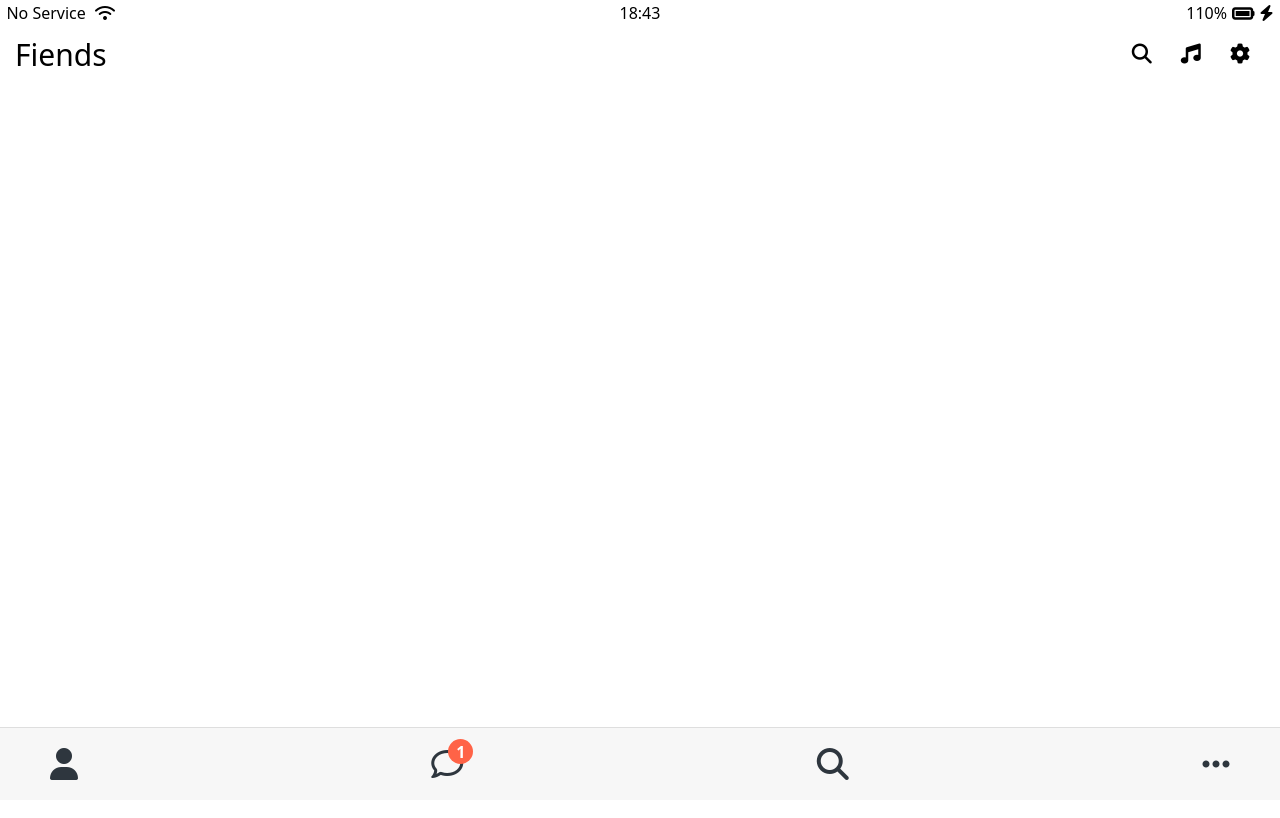
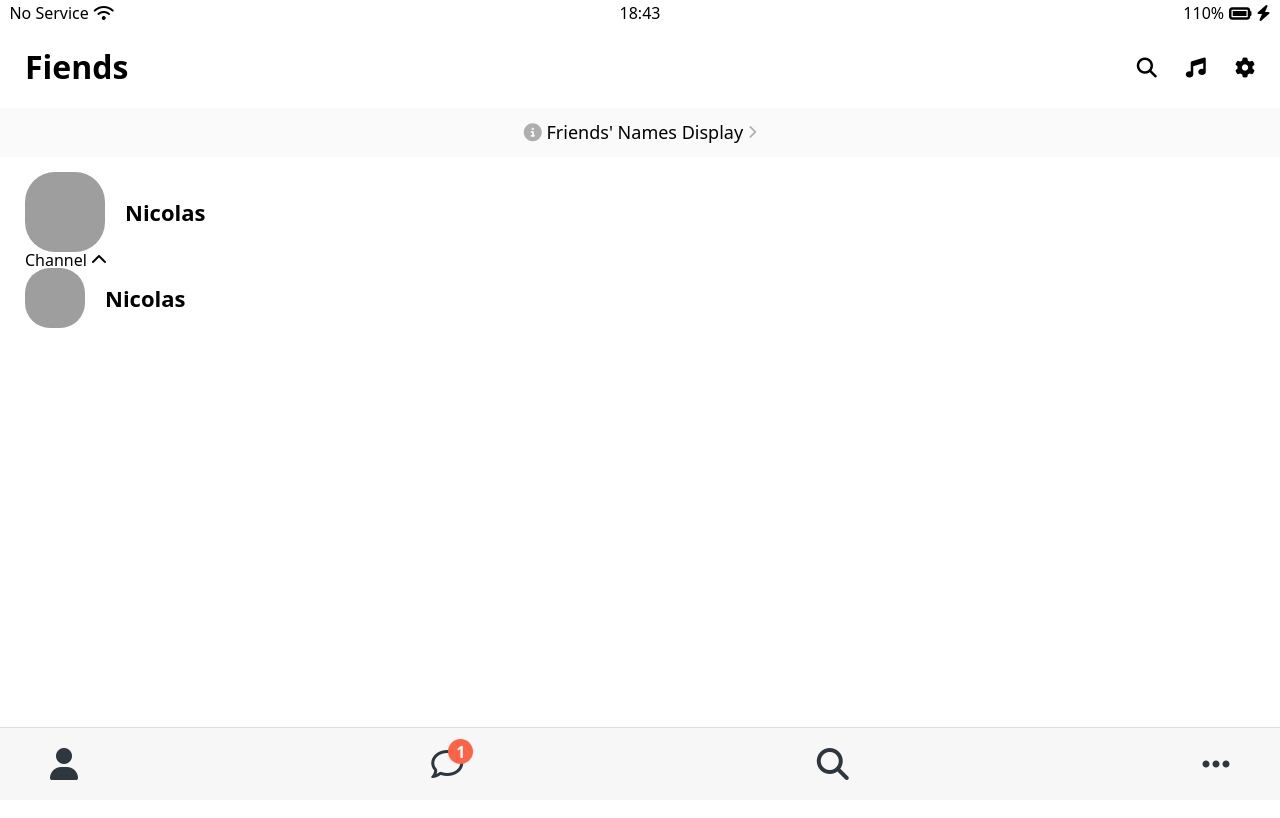
Before and after one commit to ClearLove97/kokoa-clone-2023, a plain HTML site: page friends.html in a window 1280 px wide. Shown: the top 818 px of the page. Drawn offline with Linux system fonts and the light colour scheme; grey boxes are pictures that could not be loaded.

Commit message:
adds 6.18 friends screen
Friends Screen 화면 상당 고정바
css fixed 을 이용하여 만듦

```diff
--- a/css/components/screen-header-bar.css
+++ b/css/components/screen-header-bar.css
@@ -1,20 +1,23 @@
 .screen-header {
   position: fixed;
+  top: 26px;
+  left: 0;
+  right: 0;
+
   display: flex;
   justify-content: space-between;
-  top: 20px;
-  width: 100%;
-  box-sizing: border-box;
-  padding-top: 20px;
-}
-.screen-header__title {
-  padding-left: 15px;
-  font-size: 30px;
+  align-items: center;
+  padding: var(--horizontal-space);
+  margin-bottom: 15px;
+
+  background-color: white;
 }
 
-.screen-header__icons {
-  margin: 5px;
+.screen-header__title {
+  font-size: 32px;
+  font-weight: 600;
 }
+
 .screen-header__icons span {
-  padding-right: 25px;
+  margin-left: 25px;
 }
--- a/css/components/status-bar.css
+++ b/css/components/status-bar.css
@@ -1,12 +1,18 @@
 .status-bar {
   position: fixed;
+  top: 0;
+  left: 0;
+  right: 0;
   display: flex;
   justify-content: center;
+  padding: 5px 3px;
   box-sizing: border-box;
-  top: 5px;
-  width: 100%;
+
+  background-color: white;
 }
 .status-bar__column {
+  display: flex;
+  justify-content: flex-start;
   width: 33%;
 }
 .status-bar__column:first-child span {
@@ -21,6 +27,7 @@
   justify-content: flex-end;
   align-items: center;
 }
+
 .status-bar__column .fa-battery-full {
   margin: 0px 5px;
 }
--- /dev/null
+++ b/css/components/user-component.css
@@ -0,0 +1,37 @@
+.user-component {
+  justify-content: space-between;
+}
+
+.user-component,
+.user-component__column:first-child {
+  display: flex;
+  align-items: center;
+}
+
+.user-component__avatar {
+  width: 70px;
+  height: 70px;
+  border-radius: 30px;
+  margin-right: 20px;
+}
+
+.user-component__title {
+  font-weight: 600;
+  font-size: 22px;
+}
+
+.user-component__subtitle {
+  margin-top: 8px;
+  font-size: 17px;
+  color: rgba(0, 0, 0, 0.5);
+}
+
+.user-component__avatar--xl {
+  width: 80px;
+  height: 80px;
+}
+.user-component__avatar--sm {
+  width: 60px;
+  height: 60px;
+  border-radius: 25px;
+}
--- /dev/null
+++ b/css/screens/friends.css
@@ -0,0 +1,17 @@
+#friends-display-link {
+  text-align: center;
+  display: block;
+  background-color: #fafafa;
+  padding: 15px 0px;
+  font-size: 18px;
+  margin-bottom: 15px;
+  margin-top: 108px;
+}
+
+#friends-display-link i {
+  color: rgba(0, 0, 0, 0.3);
+}
+
+.friends-screen {
+  padding: 0px var(--horizontal-space);
+}
--- a/css/screens/login.css
+++ b/css/screens/login.css
@@ -10,8 +10,8 @@
   font-size: 25px;
 }
 .welcome-header__text {
+  width: 60%;
   opacity: 0.7;
-  width: 60%;
 }
 
 #login-form {
@@ -24,7 +24,7 @@
   border: none;
   padding: 15px 0px;
   font-size: 18px;
-  margin-bottom: 20px;
+  margin-bottom: 25px;
 }
 
 #login-form input:not([type="submit"]) {
@@ -43,13 +43,13 @@
 #login-form input[type="submit"] {
   background-color: var(--yellow);
   cursor: pointer;
+  padding: 20px 0px;
   border-radius: 5px;
 }
 
 #login-form a {
-  font-style: normal;
-  font-weight: 400;
-  color: rgba(0, 0, 0, 0.6);
   text-align: center;
   text-decoration: none;
+  color: inherit;
+  font-size: 13px;
 }
--- a/css/styles.css
+++ b/css/styles.css
@@ -9,6 +9,8 @@
 
 /* screens */
 @import "screens/login.css";
+@import "screens/friends.css";
+@import "components/user-component.css";
 
 body {
   font-family: system-ui, -apple-system, BlinkMacSystemFont, "Segoe UI", Roboto,
--- a/css/variables.css
+++ b/css/variables.css
@@ -1,3 +1,4 @@
 :root {
   --yellow: #fae100;
+  --horizontal-space: 25px;
 }
--- a/friends.html
+++ b/friends.html
@@ -35,6 +35,46 @@
       </div>
     </header>
 
+    <a href="" id="friends-display-link">
+      <i class="fas fa-info-circle"></i>
+      Friends' Names Display
+      <i class="fas fa-chevron-right fa-xs"></i>
+    </a>
+
+    <main class="friends-screen">
+      <div class="user-component">
+        <div class="user-component__column">
+          <img
+            src="https://avatars.githubusercontent.com/u/3612017?v=4"
+            class="user-component__avatar user-component__avatar--xl"
+          />
+          <div class="user-component__text">
+            <h4 class="user-component__title">Nicolas</h4>
+            <!-- <h6 class="user-component__subtitle">this text whatever</h6> -->
+          </div>
+        </div>
+        <div class="user-component__column"></div>
+      </div>
+      <div class="friends-screen__channel">
+        <div class="friends-screen__channel-header">
+          <span>Channel</span>
+          <i class="fas fa-chevron-up"></i>
+        </div>
+        <div class="user-component">
+          <div class="user-component__column">
+            <img
+              src="https://avatars.githubusercontent.com/u/3612017?v=4"
+              class="user-component__avatar user-component__avatar--sm"
+            />
+            <div class="user-component__text">
+              <h4 class="user-component__title">Nicolas</h4>
+              <!-- <h6 class="user-component__subtitle">this text whatever</h6> -->
+            </div>
+          </div>
+        </div>
+      </div>
+    </main>
+
     <nav class="nav">
       <ul class="nav__ul">
         <li class="nav__btn">
```
